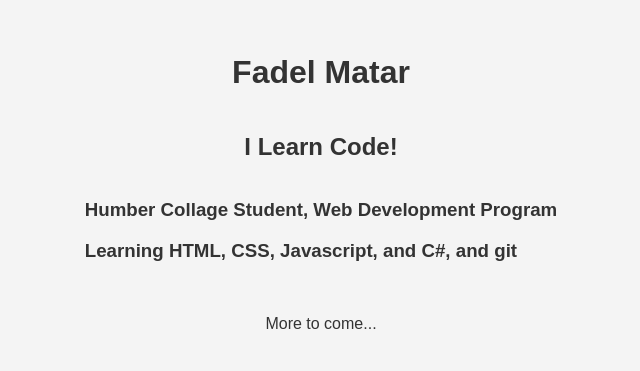
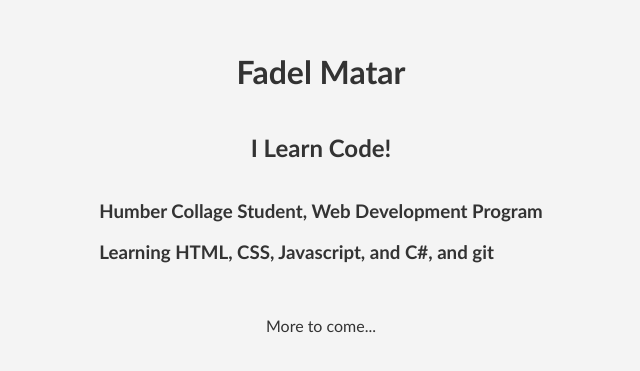
Before and after one commit to fastodigama/about-me, a plain HTML site: page index.html in a window 1280 px wide. Shown: the part 209-580 px from the top of the page, without its empty margins (319-959 px from the left). Drawn offline with Linux system fonts and the light colour scheme.

Commit message:
css modify2

```diff
--- a/styles/style.css
+++ b/styles/style.css
@@ -1,6 +1,6 @@
 /* General Styles */
 body {
-    font-family: Arial, sans-serif;
+    font-family: 'Trebuchet MS', 'Lucida Sans Unicode', 'Lucida Grande', 'Lucida Sans', Arial, sans-serif, sans-serif;
     color: #333;
     background-color: #f4f4f4;
     margin: 0;
```
